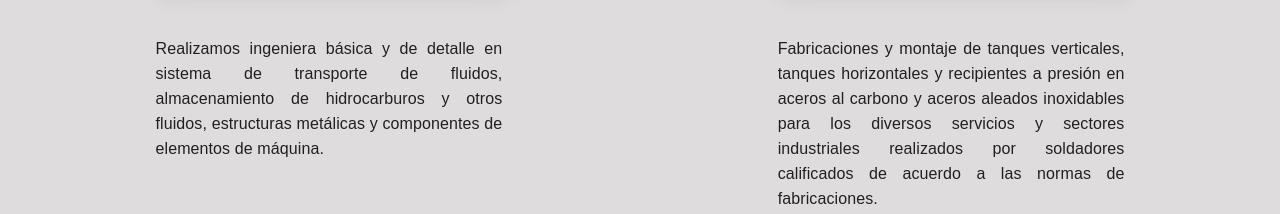
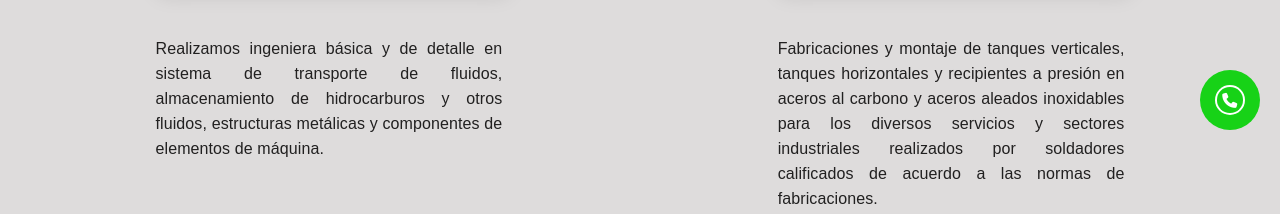
Before and after one commit to jordan-qr/ManttoGroup, a plain HTML site: page servicios/construccion-y-montaje-electromecanico.html in a window 1280 px wide. Shown: the part 650-864 px from the top of the page. Drawn offline with nearby package versions, Linux system fonts and the light colour scheme.

Commit message:
Cambio en whatsapp

```diff
--- a/servicios/construccion-y-montaje-electromecanico.html
+++ b/servicios/construccion-y-montaje-electromecanico.html
@@ -245,7 +245,7 @@
   </footer>
 
     <script src="https://cdn.jsdelivr.net/npm/swiper@9/swiper-bundle.min.js"></script>
-    <script src="script.js" ></script>
+    <script src="js/script.js" ></script>
     <script src="https://cdn.jsdelivr.net/npm/bootstrap@5.3.2/dist/js/bootstrap.bundle.min.js" integrity="sha384-C6RzsynM9kWDrMNeT87bh95OGNyZPhcTNXj1NW7RuBCsyN/o0jlpcV8Qyq46cDfL" crossorigin="anonymous"></script>
   </body>
   </html>
```
Also changed, not shown: servicios/fabricacion-y-rehabilitacion-de-piezas.html (+1 -1 lines), servicios/instalaciones-y-maquinas-electricas.html (+1 -1 lines), servicios/mantenimiento-industrial.html (+1 -1 lines), servicios/sistema-de-proteccion-contra-incendios.html (+1 -1 lines).
